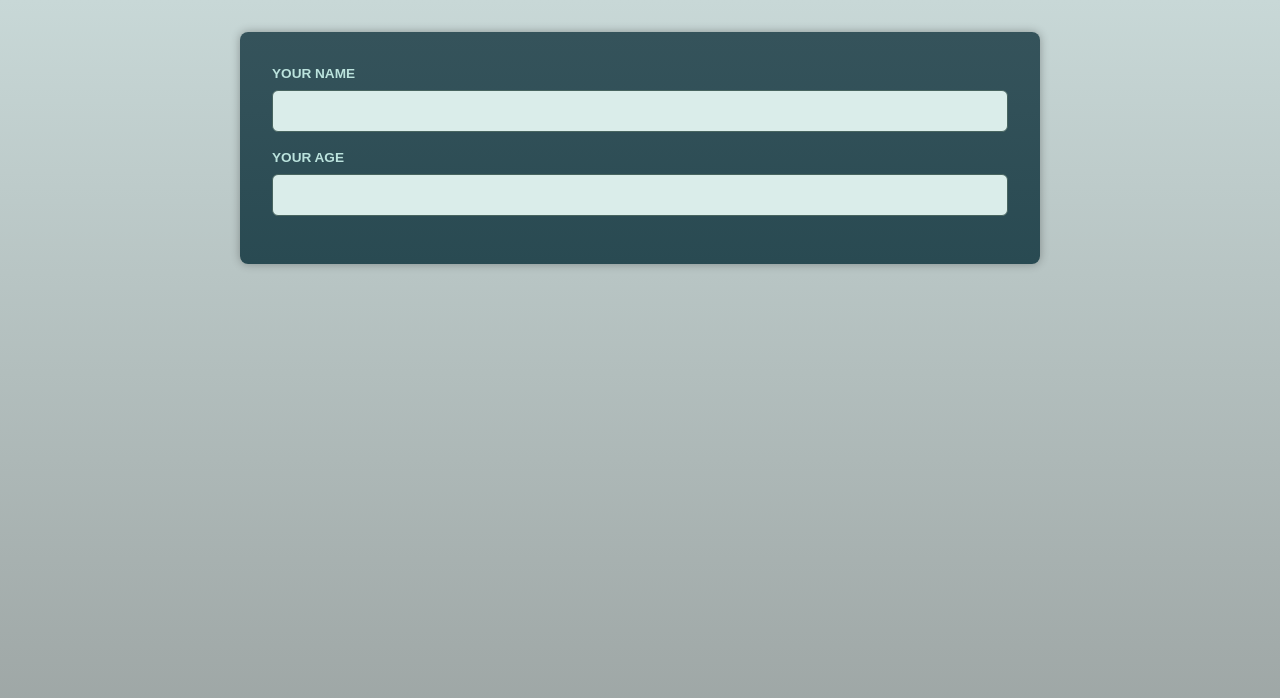
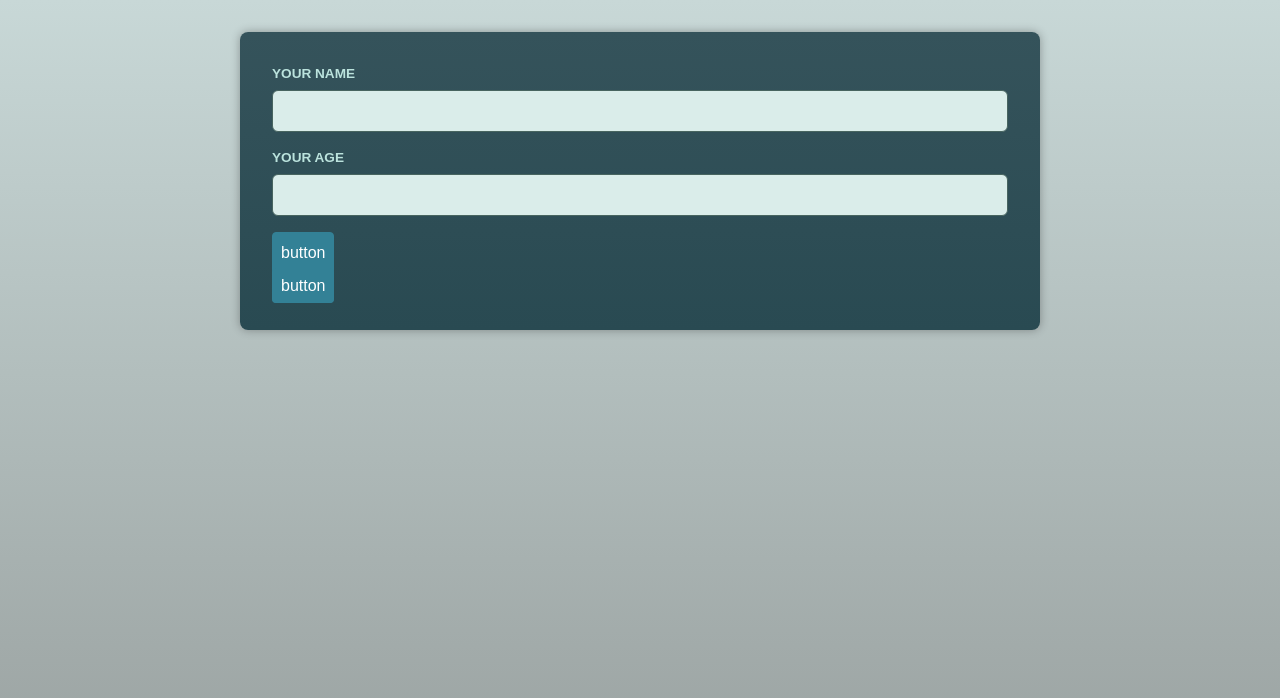
Before and after one commit to BaGorK/react-timer, a React (Vite) app: page / in a window 1280 px wide. Shown: the top 698 px of the page. Built offline with nearby package versions, Linux system fonts and the light colour scheme.

Commit message:
feat: building a wrapper component that renders diff el

```diff
--- a/src/App.tsx
+++ b/src/App.tsx
@@ -1,3 +1,4 @@
+import Button from './components/UI/Button';
 import Input from './components/UI/Input';
 
 function App() {
@@ -5,6 +6,13 @@
     <main>
       <Input id='name' label='Your name' type='text' />
       <Input id='age' label='Your age' type='number' />
+
+      <p>
+        <Button el='button'>button</Button>
+      </p>
+      <p>
+        <Button el='anchor' href='something.com'>button</Button>
+      </p>
     </main>
   );
 }
--- /dev/null
+++ b/src/components/UI/Button.tsx
@@ -0,0 +1,19 @@
+import { ComponentPropsWithoutRef } from 'react';
+
+type ButtonProps = {
+  el: 'button';
+} & ComponentPropsWithoutRef<'button'>;
+
+type AnchorProps = {
+  el: 'anchor';
+} & ComponentPropsWithoutRef<'a'>;
+
+function Button(props: ButtonProps | AnchorProps) {
+  if (props.el === 'anchor') {
+    return <a className='button' {...props}></a>;
+  }
+
+  return <button className='button' {...props}></button>;
+}
+
+export default Button;
```
